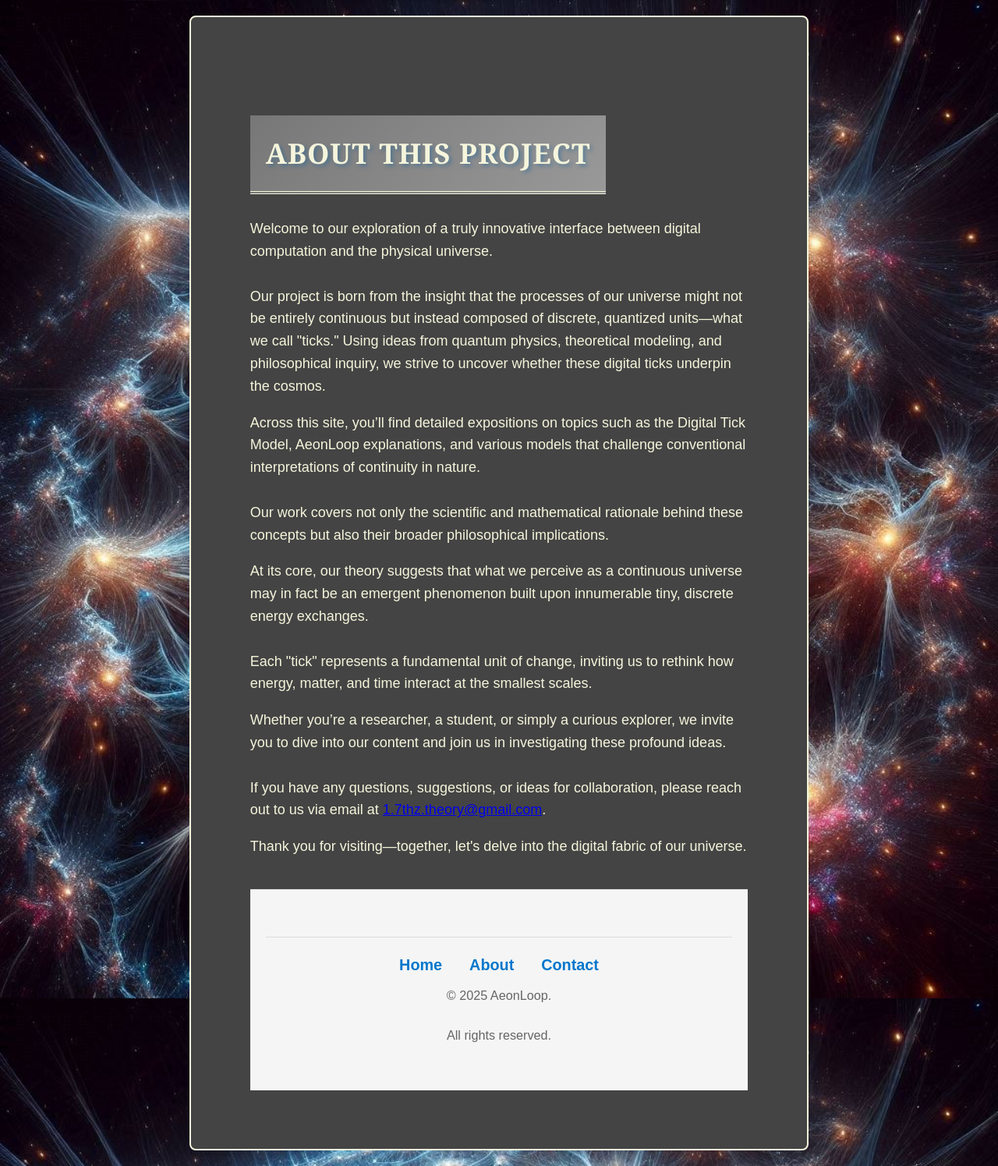
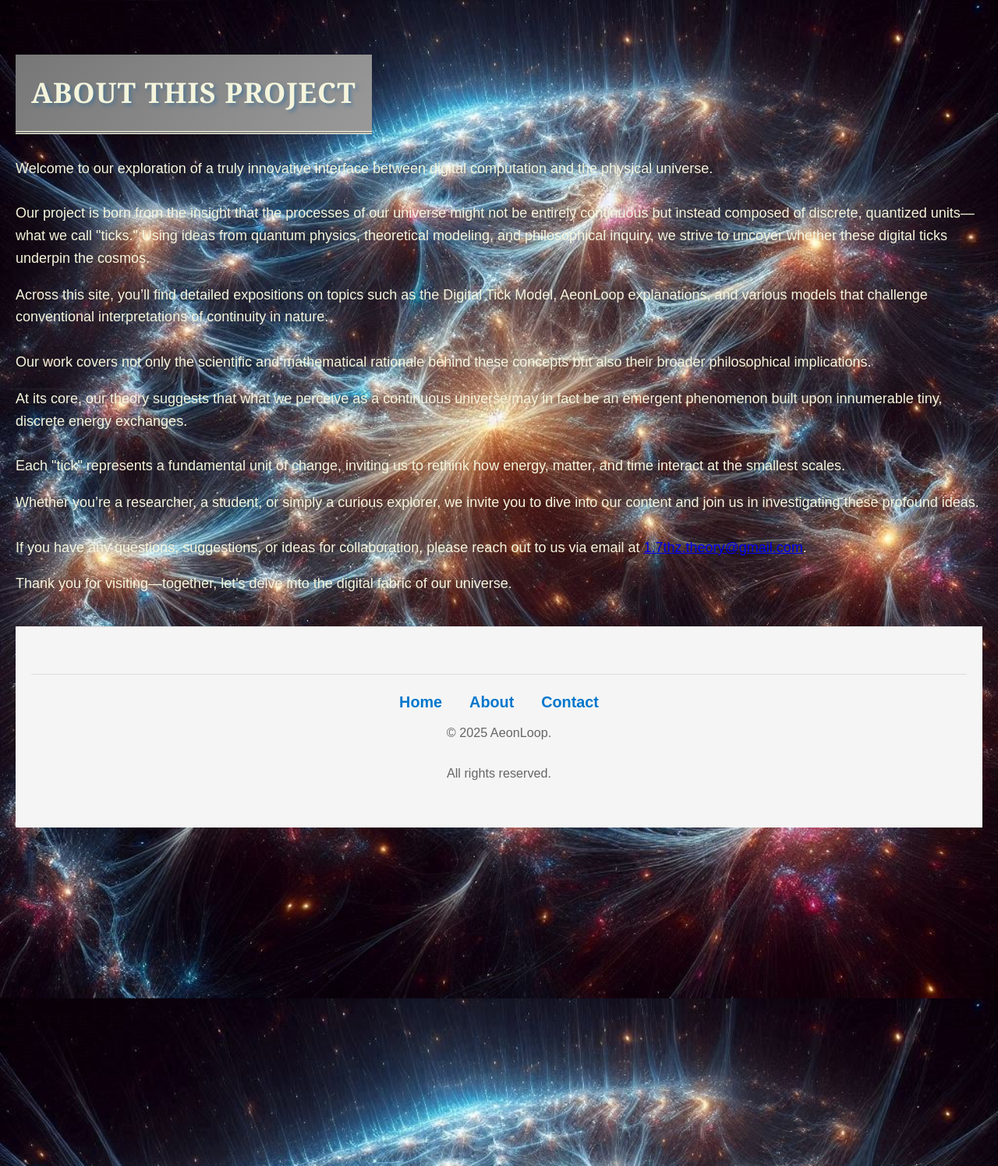
Before and after one commit to CosmicReplicator/AeonLoop, a Jekyll site: the page built from about.html, in a window 1280 px wide. Shown: the whole page at 78% size. Built offline with Jekyll 4.4.1, drawn with Linux system fonts in a browser that asks for light colours.

Commit message:
Update styles.css

```diff
--- a/css/styles.css
+++ b/css/styles.css
@@ -77,16 +77,7 @@ body {
 ---------------------------------------------------------------------
    Fixed to 210mm (~8.27 in) wide, centered with internal padding and a subtle shadow.
 ===================================================================== */
-.container {
-  width: 210mm;       /* A4 width */
-  max-width: 210mm;
-  background-color: #444; /* darkish gray */
-  border: 2px solid #f5f5dc; /* cream colored border */
-  padding: 20mm;      /* Internal padding for overall margins */
-  margin: 0 auto;     /* Centers the container horizontally */
-  border-radius: 8px; /* optional, for a softer box look */
-  box-shadow: 0 0 10px rgba(0, 0, 0, 0.1);
-  overflow-wrap: break-word;  /* Break long words if needed */
+
 }
 /* =====================================================================
    Navigation Styling
```
